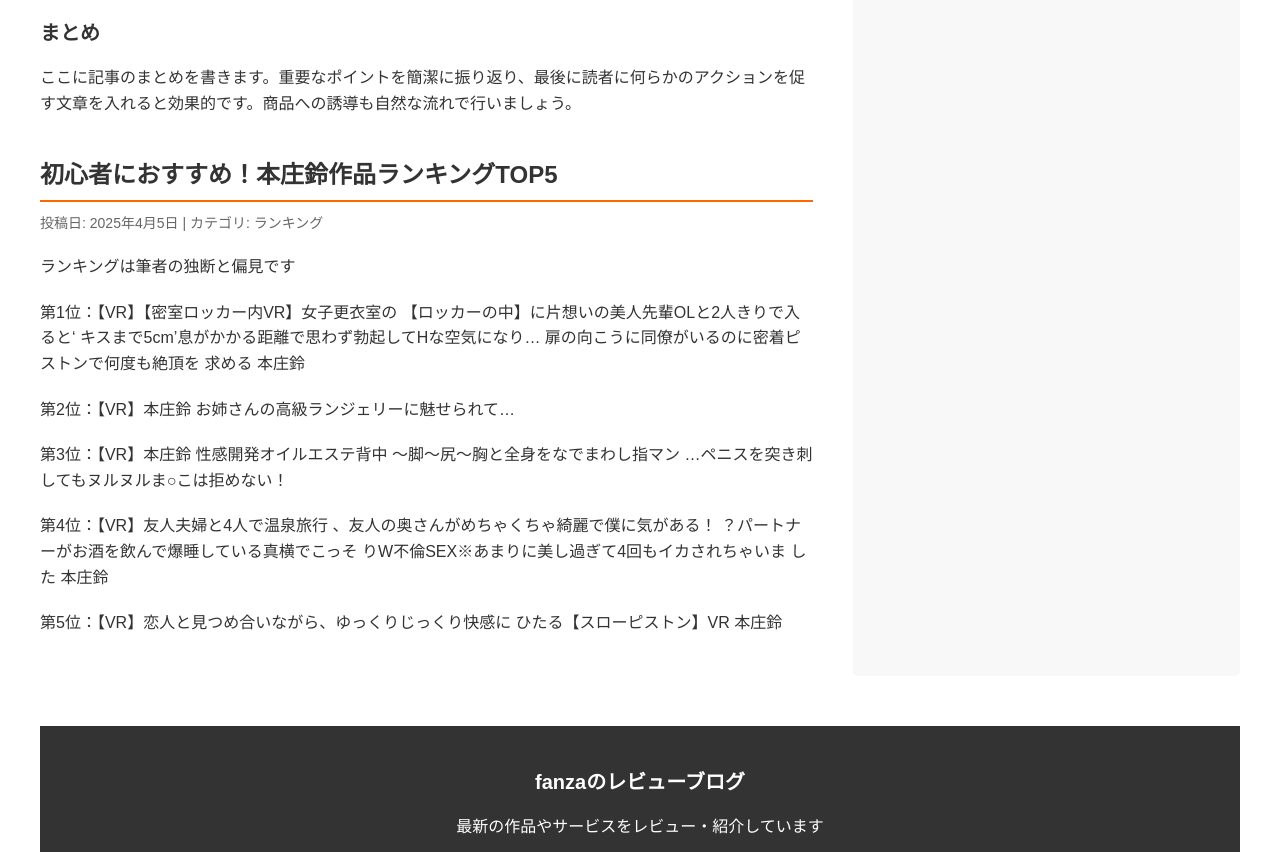
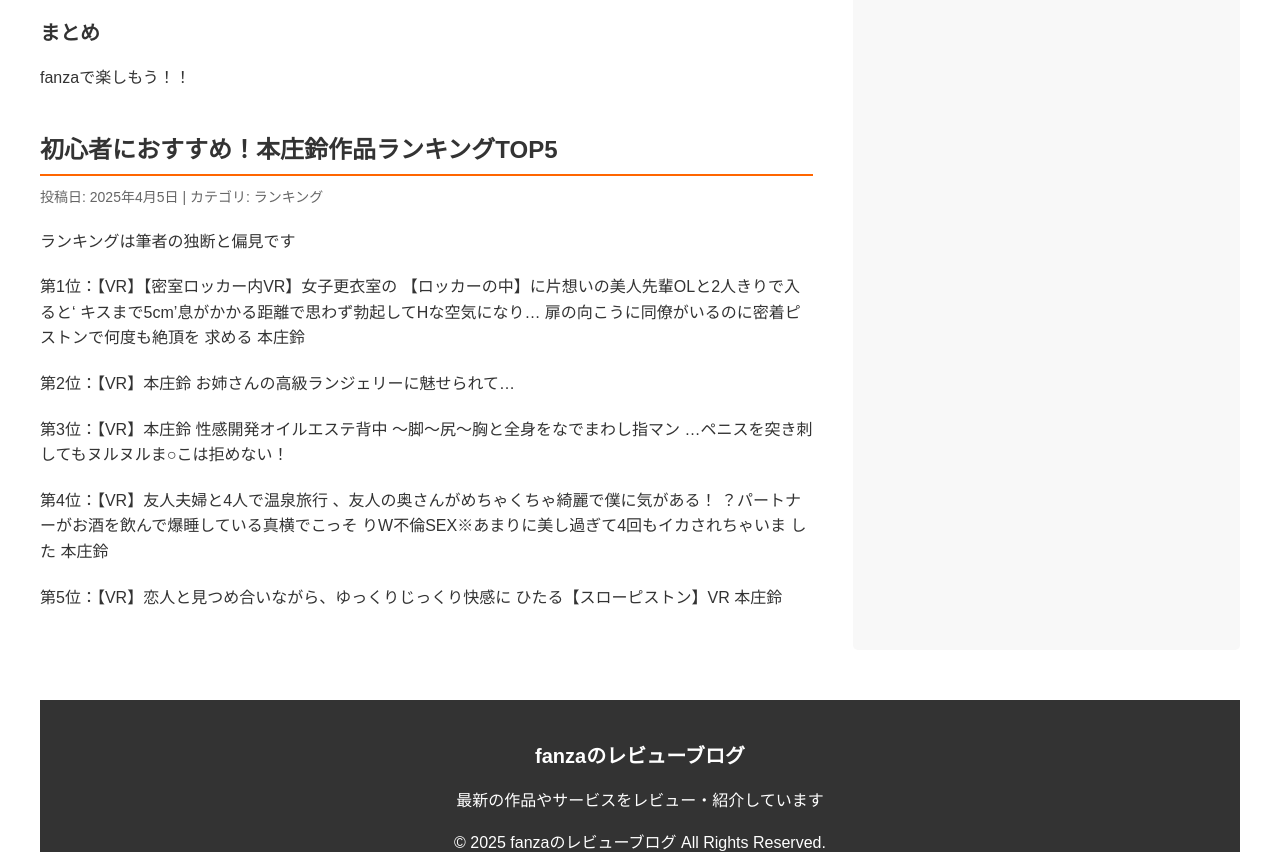
Before and after one commit to AMEMAax/prog, a plain HTML site: page index.html in a window 1280 px wide. Shown: the part 1590-2442 px from the top of the page. Drawn offline with Linux system fonts and the light colour scheme.

Commit message:
Update index.html

```diff
--- a/index.html
+++ b/index.html
@@ -265,7 +265,7 @@
                     </div>
 
                     <h3>まとめ</h3>
-                    <p>ここに記事のまとめを書きます。重要なポイントを簡潔に振り返り、最後に読者に何らかのアクションを促す文章を入れると効果的です。商品への誘導も自然な流れで行いましょう。</p>
+                    <p>fanzaで楽しもう！！</p>
                 </div>
             </article>
 
```
